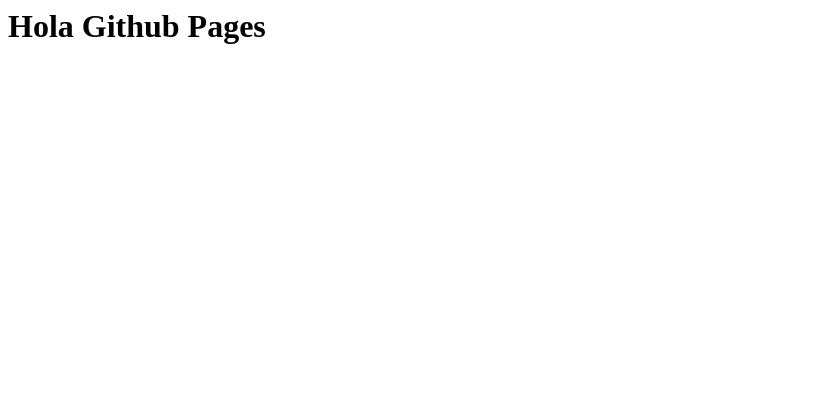
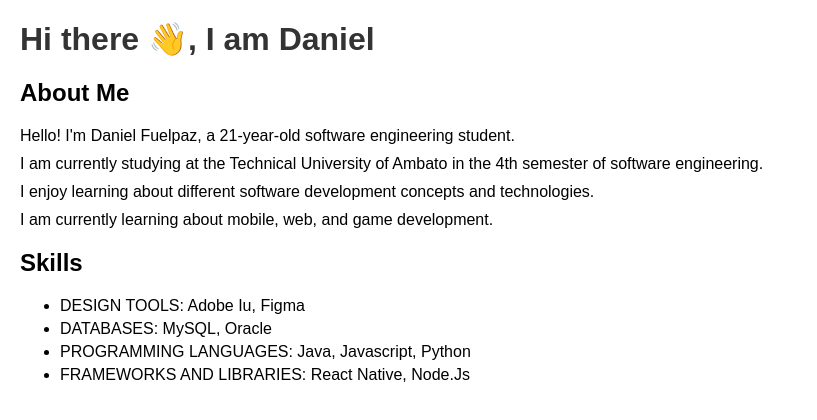
Before and after one commit to DanielFuelpaz/DanielFuelpaz.github.io, a plain HTML site: page index.html in a window 1280 px wide. Shown: the whole page, without its empty margins (0-817 px from the left). Drawn offline with Linux system fonts and the light colour scheme.

Commit message:
Update index.html

```diff
--- a/index.html
+++ b/index.html
@@ -1 +1,48 @@
-<h1>Hola Github Pages</h1>
+<html lang="en">
+<head>
+  <meta charset="UTF-8">
+  <meta name="viewport" content="width=device-width, initial-scale=1.0">
+  <title>Daniel Fuelpaz - Software Engineering Student</title>
+  <style>
+    body {
+      font-family: Arial, sans-serif;
+      margin: 0;
+      padding: 20px;
+    }
+
+    h1 {
+      color: #333;
+    }
+
+    p {
+      margin-top: 10px;
+      margin-bottom: 10px;
+    }
+
+    ul {
+      margin-top: 10px;
+    }
+
+    li {
+      margin-bottom: 5px;
+    }
+  </style>
+</head>
+<body>
+  <h1>Hi there 👋, I am Daniel</h1>
+
+  <h2>About Me</h2>
+  <p>Hello! I'm Daniel Fuelpaz, a 21-year-old software engineering student.</p>
+  <p>I am currently studying at the Technical University of Ambato in the 4th semester of software engineering.</p>
+  <p>I enjoy learning about different software development concepts and technologies.</p>
+  <p>I am currently learning about mobile, web, and game development.</p>
+
+  <h2>Skills</h2>
+  <ul>
+    <li>DESIGN TOOLS: Adobe Iu, Figma</li>
+    <li>DATABASES: MySQL, Oracle</li>
+    <li>PROGRAMMING LANGUAGES: Java, Javascript, Python</li>
+    <li>FRAMEWORKS AND LIBRARIES: React Native, Node.Js</li>
+  </ul>
+</body>
+</html>
```
